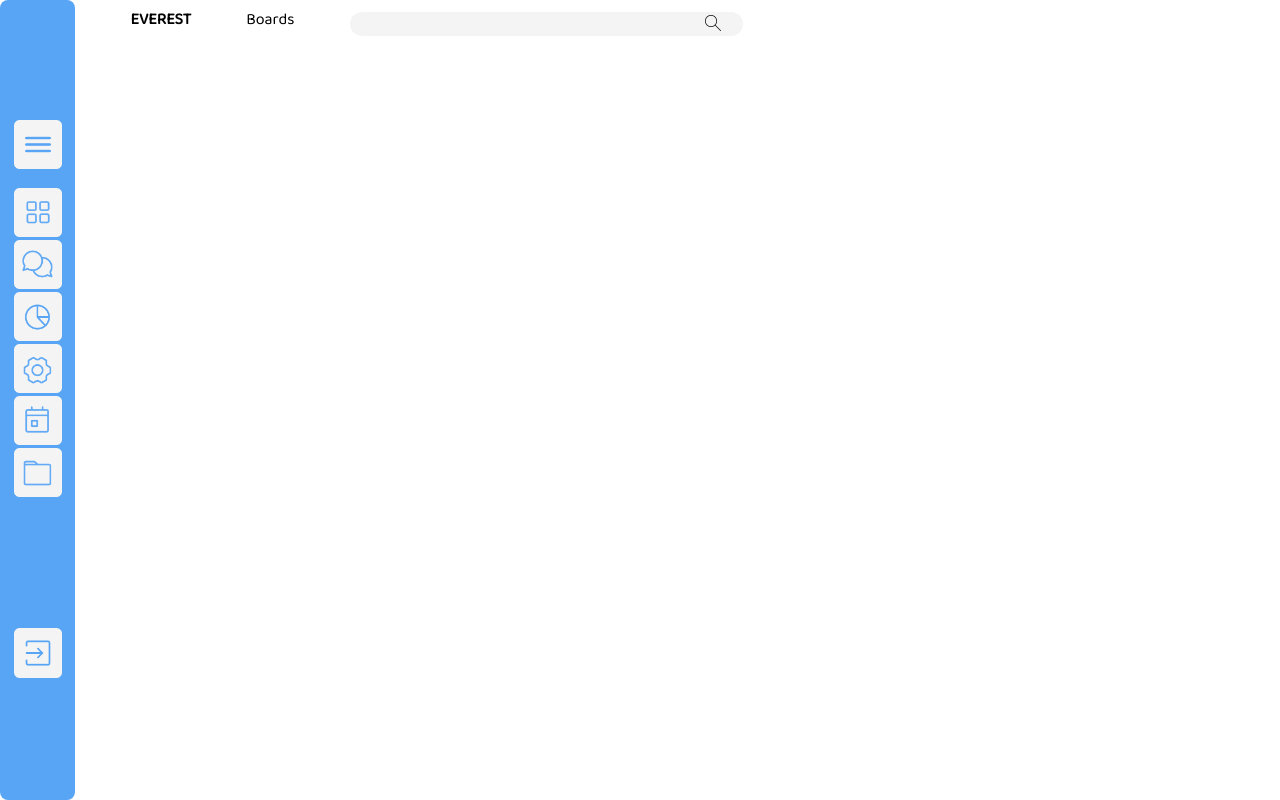
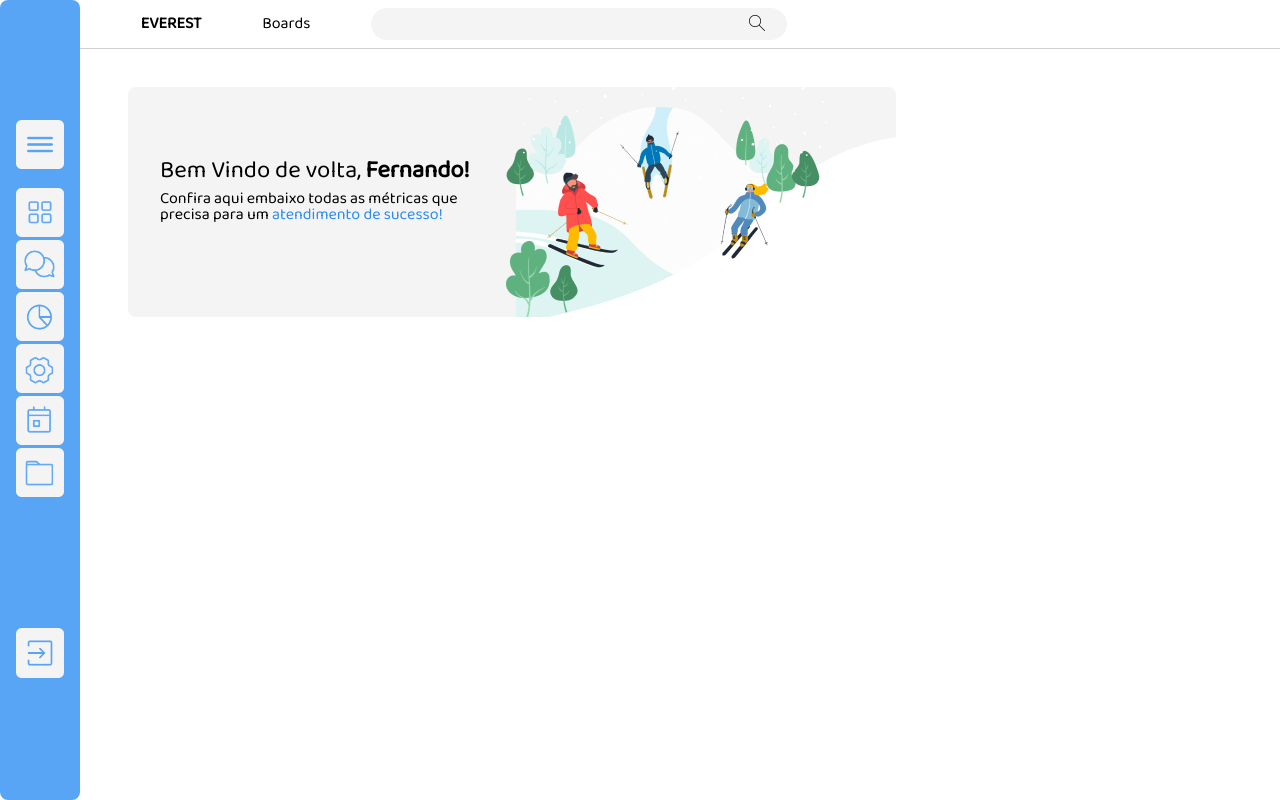
Before and after one commit to tiagoBatschke/projeto-front-everest, a plain HTML site: page home.html in a window 1280 px wide. Drawn offline with Linux system fonts and the light colour scheme.

Commit message:
main message

```diff
--- /dev/null
+++ b/assets/css/home/components/mainMessage.css
@@ -0,0 +1,23 @@
+  .main_message{
+    background-color: #F4F4F4;
+    width: 60%;
+    margin-left: 10%;
+    margin-top: 3%;
+    display: flex;
+    border-radius: 0.5rem;
+
+  }
+
+  .main_message_title{
+    font-size: 1.5rem;
+    margin-top: 0.5rem
+  }
+
+  .main_message_text{
+    margin-top: 0.5rem;
+  }
+
+  .main_message_container{
+    padding: 4rem 2rem;
+
+  }
--- a/assets/css/home/header/header.css
+++ b/assets/css/home/header/header.css
@@ -4,7 +4,7 @@
     display: flex;
     width: 100%;
     height: 3rem;
-    align-items: center;
+    border-bottom: 1px solid #d0d0d0;
 }
 .img_lupa{
     height: 1rem;
@@ -14,16 +14,22 @@
     display: flex;
     justify-content: space-evenly;
     width: 60%;
-
+    padding-top: 0.5rem;
+    padding-bottom: 0.5rem;
     max-height: 2rem;
 }
 
 .links_header{
     color: black;
     font-size: 1rem;
+
+    margin-top: 0.5rem;
+}
+
+.text{
     text-decoration: none;
     font-family: 'Baloo 2', cursive;
-
+    color: black;
 }
 
 .logo_header{
@@ -47,14 +53,9 @@ text-transform: uppercase;
     width: 90%;
     background-color: transparent;
     border: none;
-   outline: none ;}
+    outline: none ;}
 
 .button_header_search{
     border: none;
     background-color: transparent;
    }
-
-   .container_body{
-    display: flex;
-    flex-direction: row-reverse;
-   }
--- a/home.html
+++ b/home.html
@@ -8,15 +8,30 @@
     <link rel="stylesheet" href="./assets/css/reset.css">
     <link rel="stylesheet" href="./assets/css/home/header/header.css">
     <link rel="stylesheet" href="./assets/css/home/header/lateralBar.css">
+    <link rel="stylesheet" href="./assets/css/home/components/mainMessage.css">
 </head>
 <body class="container_body">
 
 
 
+
     <header  class="header_home">
+        <nav class="container_lateral_bar">
+            <ul class="container_icons_lateral_bar">
+               <li><img  class=" first_nav_icon nav_icon_imgs" src="./assets/imgs/Group 751.png" alt=""></li>
+               <li><img class="nav_icon_imgs" src="./assets/imgs/Group 764.png" alt=""></li>
+               <li><img class="nav_icon_imgs" src="./assets/imgs/Group 754.png" alt=""></li>
+               <li><img class="nav_icon_imgs" src="./assets/imgs/Group 755.png" alt=""></li>
+               <li><img class="nav_icon_imgs" src="./assets/imgs/Group 753.png" alt=""></li>
+               <li><img class="nav_icon_imgs" src="./assets/imgs/Group 756.png" alt=""></li>
+               <li><img class="nav_icon_imgs" src="./assets/imgs/Group 757.png" alt=""></li>
+               <li><img class="last_nav_icon nav_icon_imgs" src="./assets/imgs/Group 758.png" alt=""></li>
+           </ul>
+
+        </nav>
     <div class="header_container_search">
-        <a href="home.html" class="links_header logo_header">Everest</a>
-        <a href="" class="links_header"><img class="img_boards_header" src="" alt="">Boards</a>
+        <a href="home.html" class="links_header logo_header text">Everest</a>
+        <a href="" class="links_header text"><img class="img_boards_header" src="" alt="">Boards</a>
         <form class="search_form_header" action="">
         <input class="input_search_header" type="text">
         <button class="button_header_search" type="submit"><img class="img_lupa" src="./assets/imgs/lupa-arredondada.png" alt=""></button>
@@ -25,21 +40,19 @@
     <div class="header_container2">
 
     </div>
+
     </header>
-           <div class="container_lateral_bar">
-                 <ul class="container_icons_lateral_bar">
-                    <li><img  class=" first_nav_icon nav_icon_imgs" src="./assets/imgs/Group 751.png" alt=""></li>
-                    <li><img class="nav_icon_imgs" src="./assets/imgs/Group 764.png" alt=""></li>
-                    <li><img class="nav_icon_imgs" src="./assets/imgs/Group 754.png" alt=""></li>
-                    <li><img class="nav_icon_imgs" src="./assets/imgs/Group 755.png" alt=""></li>
-                    <li><img class="nav_icon_imgs" src="./assets/imgs/Group 753.png" alt=""></li>
-                    <li><img class="nav_icon_imgs" src="./assets/imgs/Group 756.png" alt=""></li>
-                    <li><img class="nav_icon_imgs" src="./assets/imgs/Group 757.png" alt=""></li>
-                    <li><img class="last_nav_icon nav_icon_imgs" src="./assets/imgs/Group 758.png" alt=""></li>
-                </ul>
-
+    <main>
+        <div class="main_message">
+            <div class="main_message_container">
+                <h1 class="main_message_title text">Bem Vindo de volta, <span style="font-weight: bold;">Fernando!</span></h1>
+                 <p class="main_message_text text">Confira aqui embaixo todas as métricas que
+                precisa para um <span style="color:#2A8BF2;">atendimento de sucesso!</span> </p>
             </div>
 
+            <img src="./assets/imgs/image 31.png" alt="">
+        </div>
+    </main>
 
 </body>
 </html>
```
